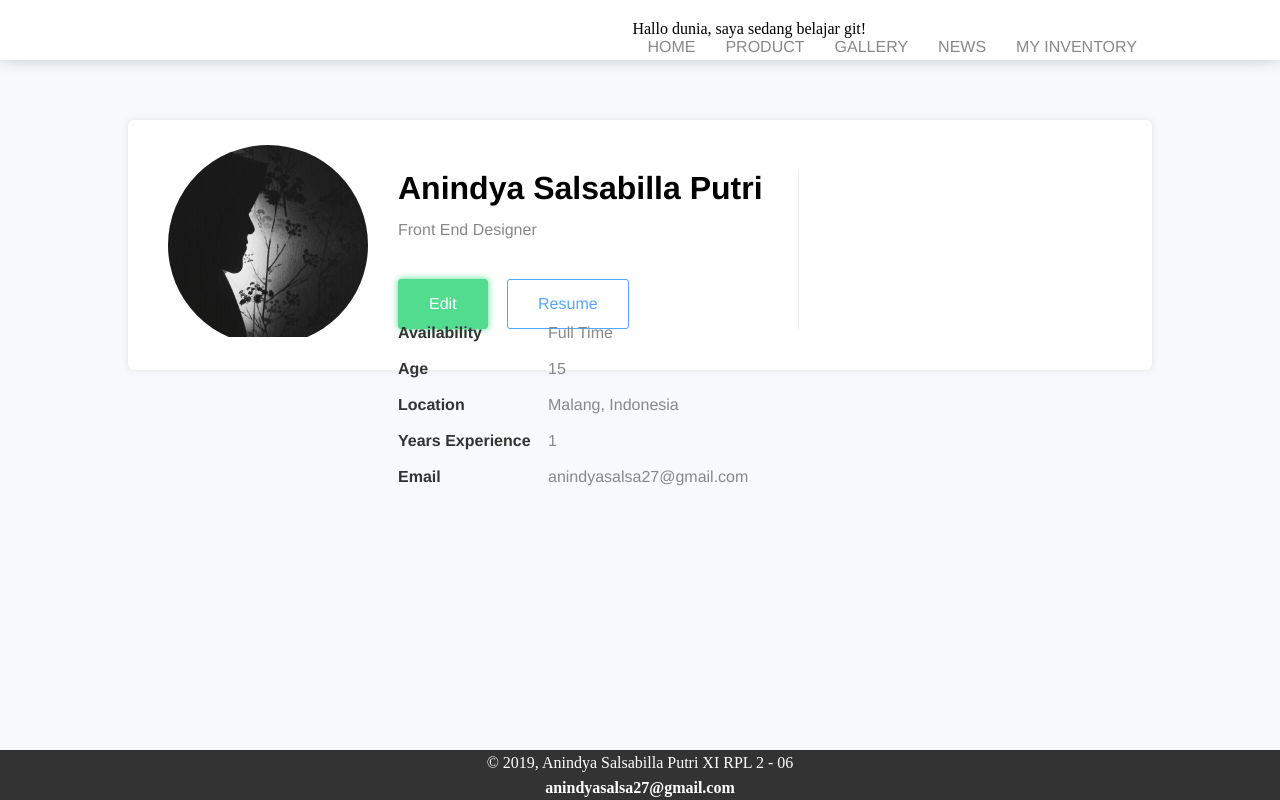
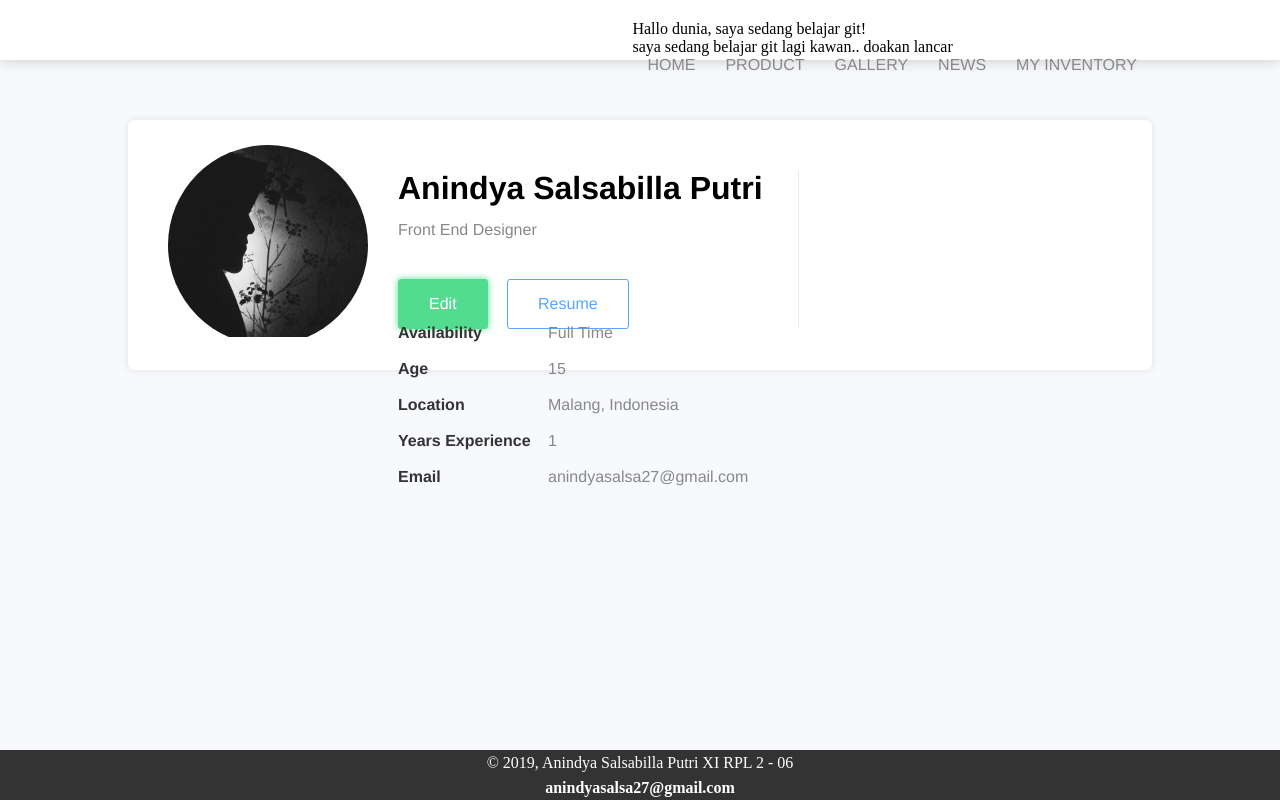
Before and after one commit to anindyaasalsa/arepsinau, a plain HTML site: page index.html in a window 1280 px wide. Drawn offline with Linux system fonts and the light colour scheme.

```diff
--- a/index.html
+++ b/index.html
@@ -14,6 +14,7 @@
             </div>
             <ul id="menu">
               <p>Hallo dunia, saya sedang belajar git!</p>
+              <p>saya sedang belajar git lagi kawan.. doakan lancar</p>
                 <li><a href="#">HOME</a></li>
                 <li><a href="#">PRODUCT</a></li>
                 <li><a href="#">GALLERY</a></li>
```
